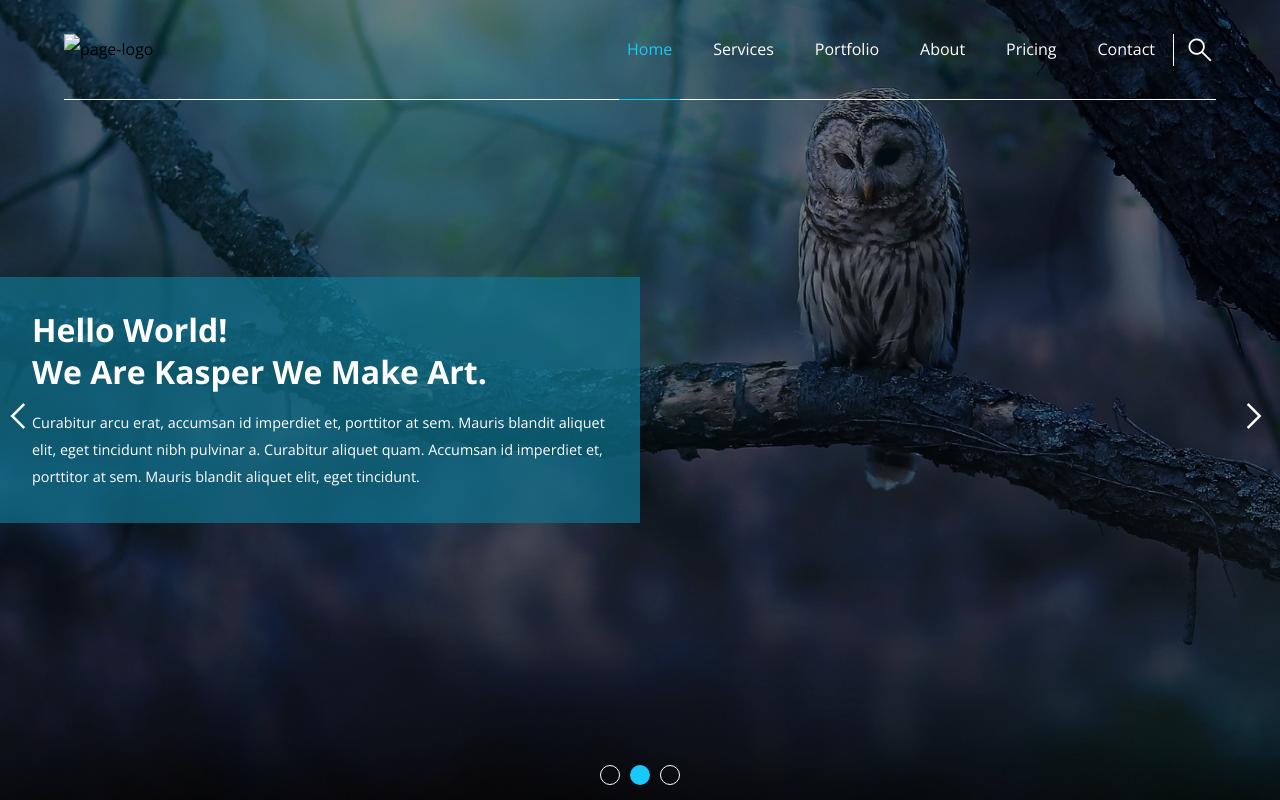
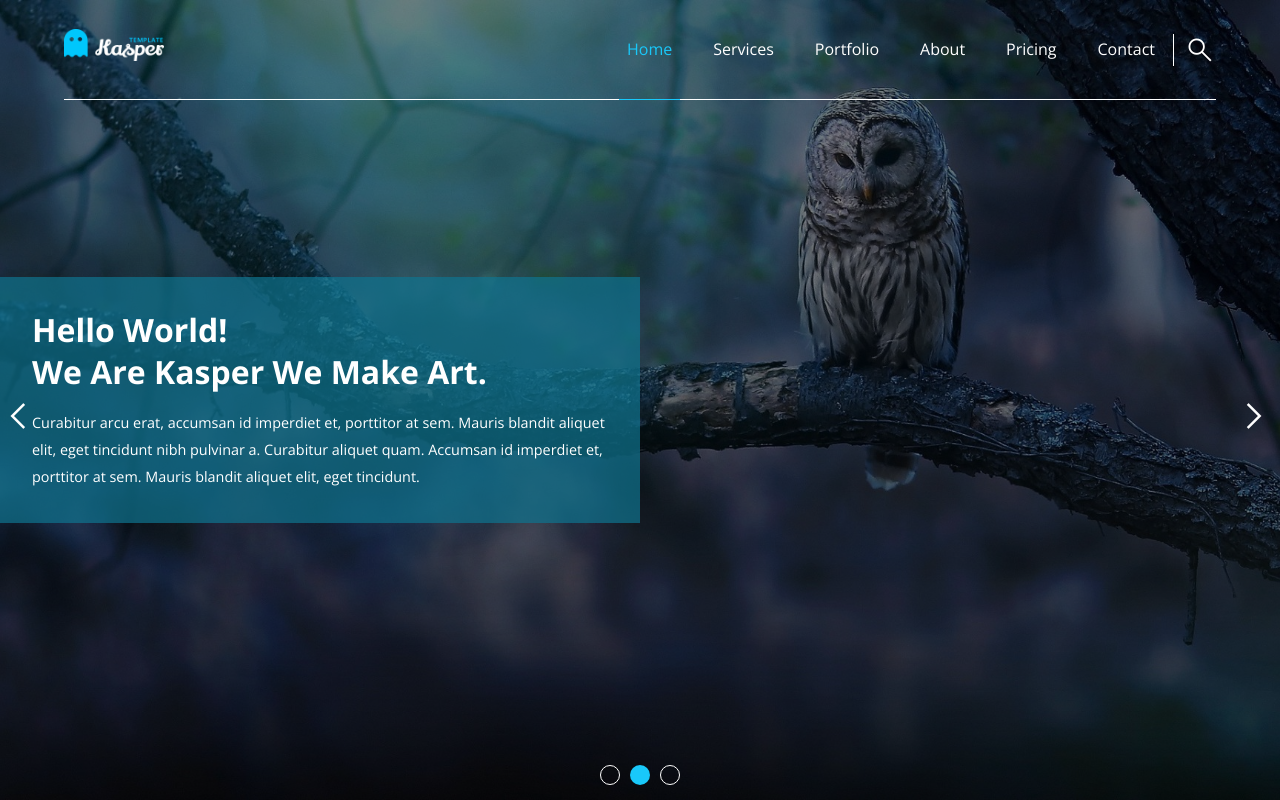
Before and after one commit to KmlDotDev/kasper-template-two, a plain HTML site: page index.html in a window 1280 px wide. Shown: the top 800 px of the page. Drawn offline with nearby package versions, Linux system fonts and the light colour scheme; the site is published under a folder, as on GitHub Pages, so addresses that start at the root find nothing.

Commit message:
Update index.html
fix logo img appearing

```diff
--- a/index.html
+++ b/index.html
@@ -21,7 +21,7 @@
       <nav>
         <div class="container">
           <div class="logo">
-            <img src="/imgs/logo.png" alt="page-logo" />
+            <img src="imgs/logo.png" alt="page-logo" />
           </div>
           <div class="links">
             <span class="material-symbols-outlined humberger-icon"> menu </span>
```
